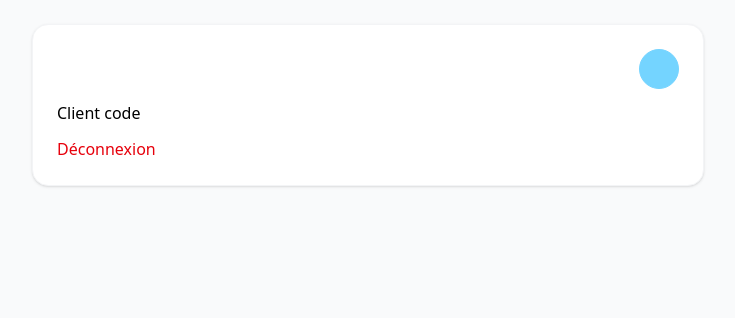
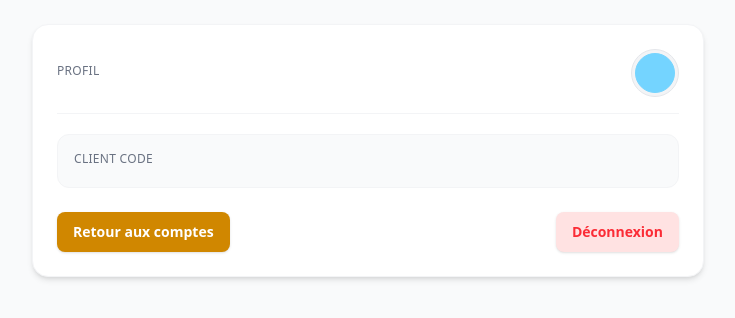
Before and after one commit to vicbenham/banking-app, an Angular app: page /profile in a window 1280 px wide. Shown: the top 318 px of the page, without its empty margins (272-1007 px from the left). Built offline with nearby package versions, Linux system fonts and the light colour scheme.

Commit message:
modified registery logic

```diff
--- a/src/app/profile.component/profile.component.html
+++ b/src/app/profile.component/profile.component.html
@@ -1,17 +1,56 @@
 <div class="min-h-screen bg-gray-50 p-6">
-    <div class="mx-auto w-full max-w-2xl space-y-6">
-        <!-- Card: Profile -->
-        <div class="rounded-2xl bg-white p-6 shadow-sm border border-gray-100">
-            <div class="flex flex-row space-around justify-between mb-3">
-                <h1> {{ user()?.name }}</h1>
-                <first-letter-icon></first-letter-icon>
-            </div>
-            <div class="mb-3">
-                <h2>Client code</h2>
-                <p> {{ user()?.clientCode }}</p>
-            </div>
+  <div class="mx-auto w-full max-w-2xl space-y-6">
 
-            <button class="text-red-600 hover:text-red-400"><a routerLink="/login">Déconnexion</a></button>
+    <!-- Card: Profile -->
+    <div class="rounded-2xl bg-white p-6 shadow-md border border-gray-100">
+      <!-- Header -->
+      <div class="flex items-center justify-between gap-4 pb-4 border-b border-gray-100">
+        <div class="min-w-0">
+          <p class="text-xs font-medium tracking-wide text-gray-500 uppercase">Profil</p>
+          <h1 class="mt-1 text-xl font-semibold text-gray-900 truncate">
+            {{ user()?.name }}
+          </h1>
         </div>
+
+        <div class="shrink-0">
+          <div class="h-12 w-12 rounded-full bg-gray-100 border border-gray-200 flex items-center justify-center">
+            <first-letter-icon></first-letter-icon>
+          </div>
+        </div>
+      </div>
+
+      <!-- Content -->
+      <div class="mt-5 space-y-4">
+        <div class="rounded-xl bg-gray-50 border border-gray-100 p-4">
+          <p class="text-xs font-medium text-gray-500 uppercase tracking-wide">Client code</p>
+          <p class="mt-1 text-lg font-semibold text-gray-900">
+            {{ user()?.clientCode }}
+          </p>
+        </div>
+      </div>
+
+      <!-- Actions -->
+      <div class="mt-6 flex items-center justify-between">
+        <button
+          routerLink="/"
+          class="inline-flex items-center justify-center gap-2 rounded-lg bg-yellow-600 px-4 py-2.5 text-sm font-semibold text-white
+                 shadow-sm hover:bg-yellow-700 active:bg-yellow-800
+                 focus:outline-none focus:ring-2 focus:ring-yellow-500 focus:ring-offset-2
+                 transition"
+        >
+          Retour aux comptes
+        </button>
+        <button
+          routerLink="/login"
+          class="inline-flex items-center justify-center gap-2 rounded-lg bg-red-100 px-4 py-2.5 text-sm font-semibold text-red-500
+                 shadow-sm hover:bg-red-200 active:bg-red-300
+                 focus:outline-none focus:ring-2 focus:ring-red-400 focus:ring-offset-2
+                 transition"
+        >
+          Déconnexion
+        </button>
+      </div>
     </div>
+
+  </div>
 </div>
```
